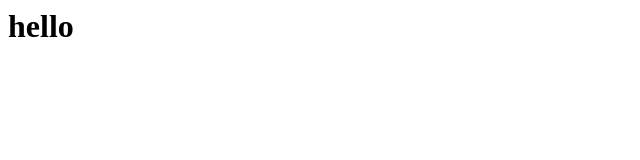
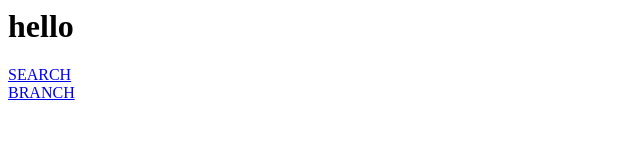
Before and after one commit to Sherlline-Josephin/BOT, a website: page index.html in a window 1280 px wide. Shown: the whole page, without its empty margins (0-640 px from the left). Drawn offline with Linux system fonts and the light colour scheme.

Commit message:
Update index.html

```diff
--- a/index.html
+++ b/index.html
@@ -1 +1,3 @@
 <h1>hello</h1>
+<a href="https://bot-six-orpin.vercel.app/api/search?q=Mumbai&limit=2&offset=1 "> SEARCH</a><br>
+<a href="https://bot-six-orpin.vercel.app/api/branch?q=LONI&limit=1&offset=1  "> BRANCH</a>
```
